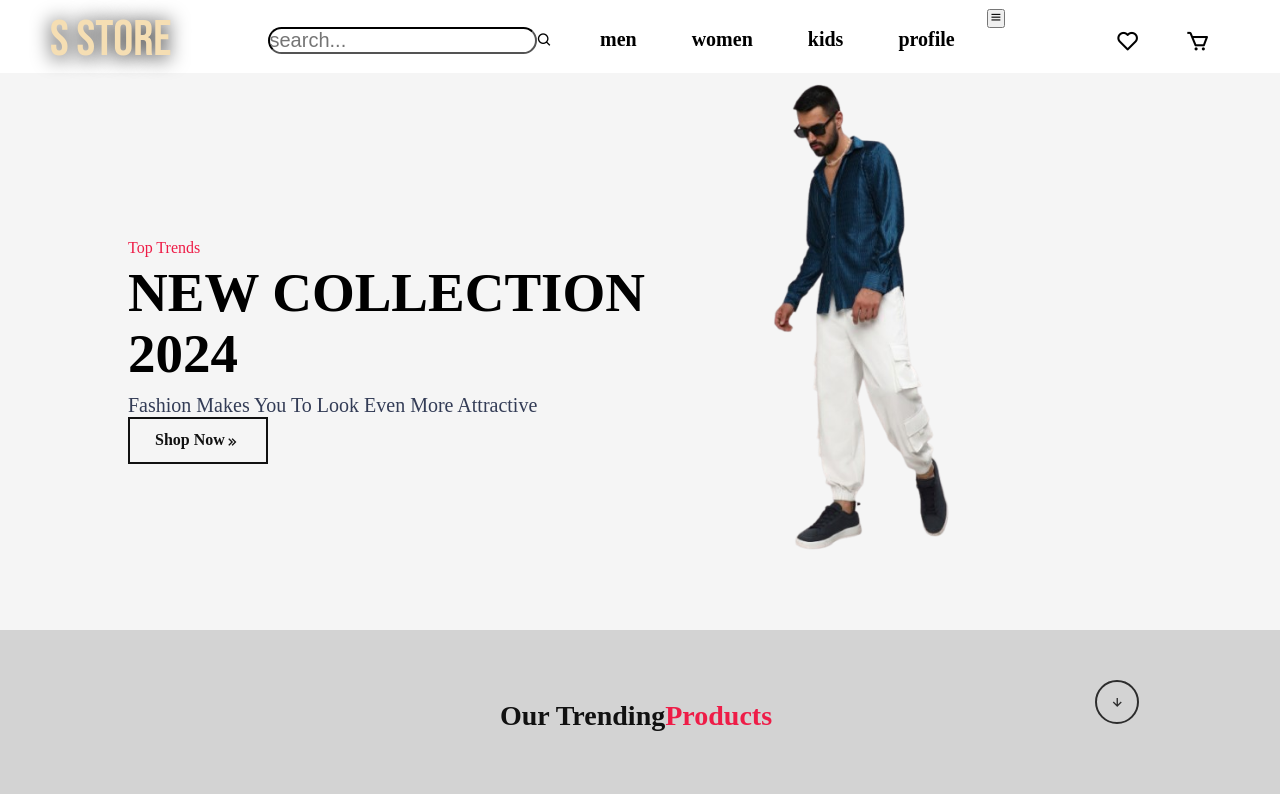
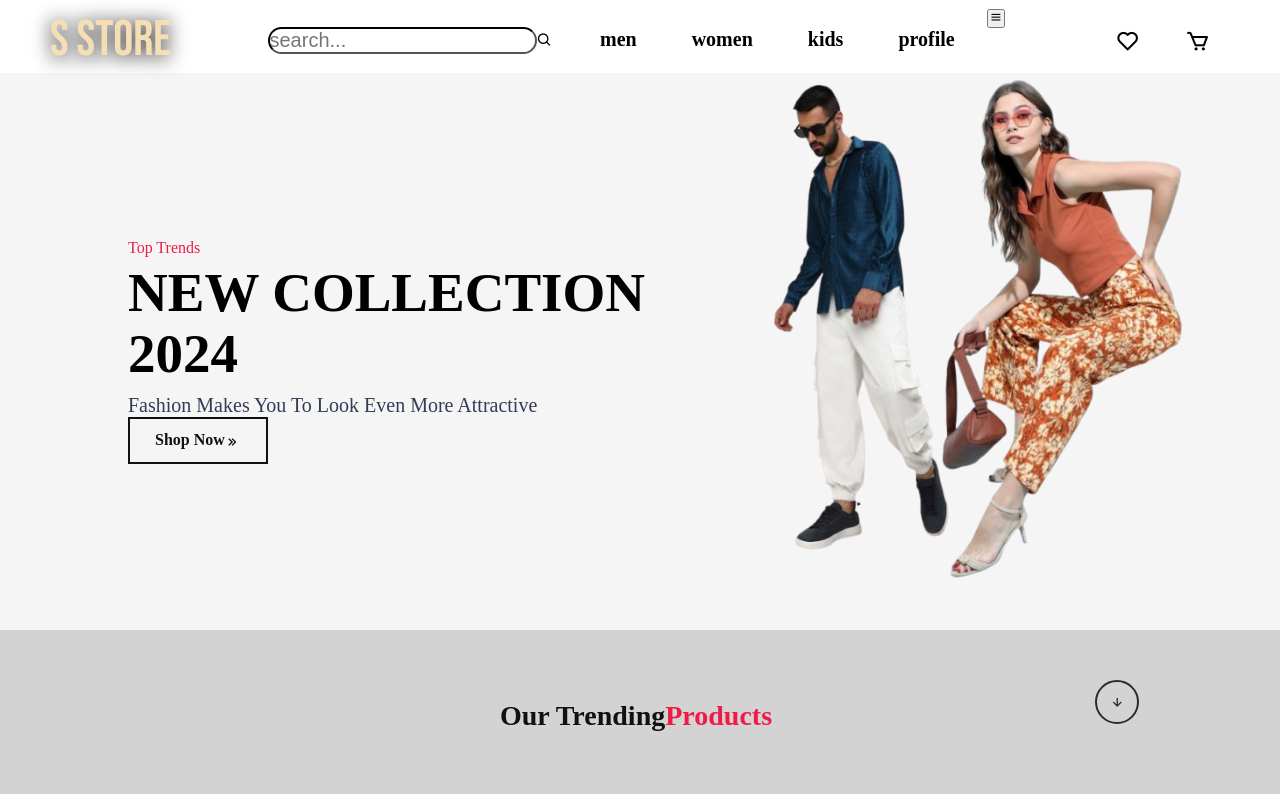
Before and after one commit to epsi8/ecommerce, a plain HTML site: page index.html in a window 1280 px wide. Shown: the top 794 px of the page. Drawn offline with nearby package versions, Linux system fonts and the light colour scheme; grey boxes are pictures that could not be loaded.

Commit message:
Update index.html

```diff
--- a/index.html
+++ b/index.html
@@ -122,7 +122,7 @@
     height:500px;
     background-size: cover;
     background-position: center;
-    background-image: url(Screenshot_2024-09-30_162459-remove-bg-preview.png);
+    background-image: url(Screenshot_2024-09-30_162459-removebg-preview.png);
     object-fit:cover;
     position: absolute;
     top: 80px;
```
